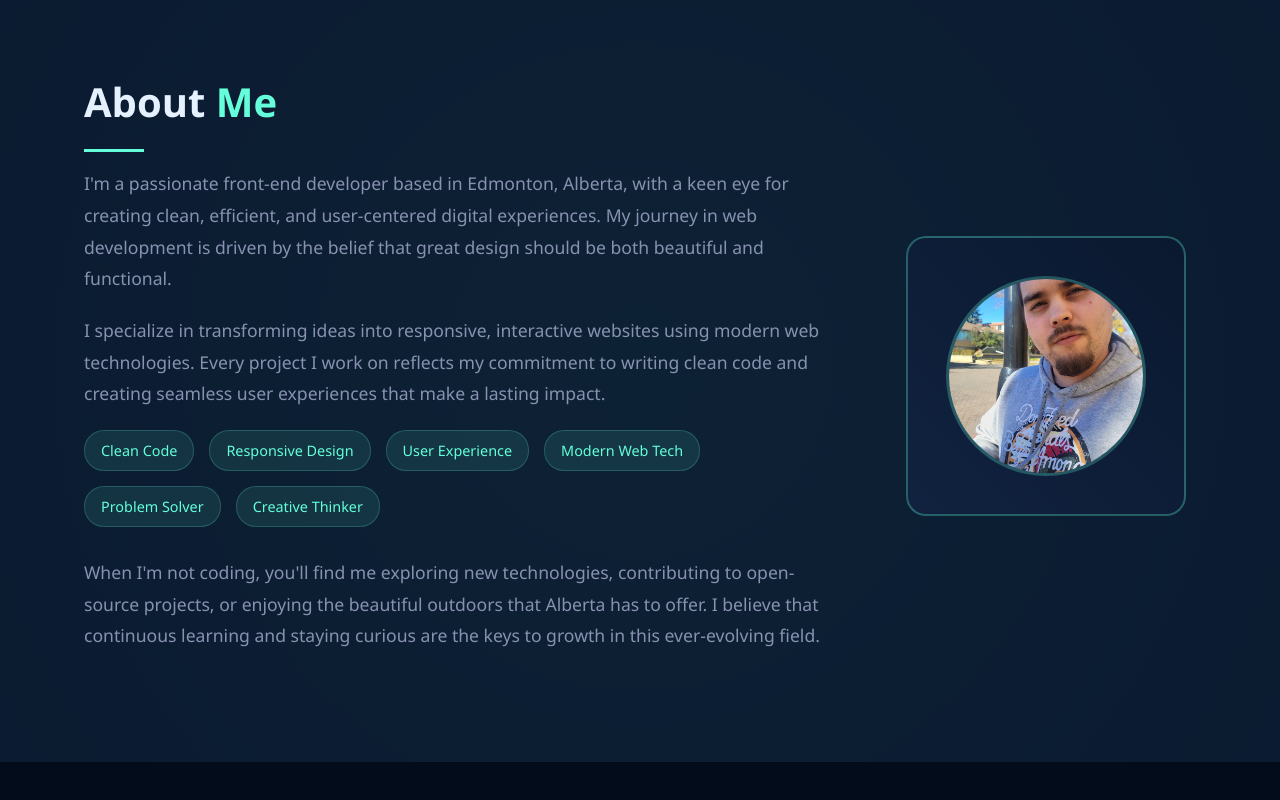
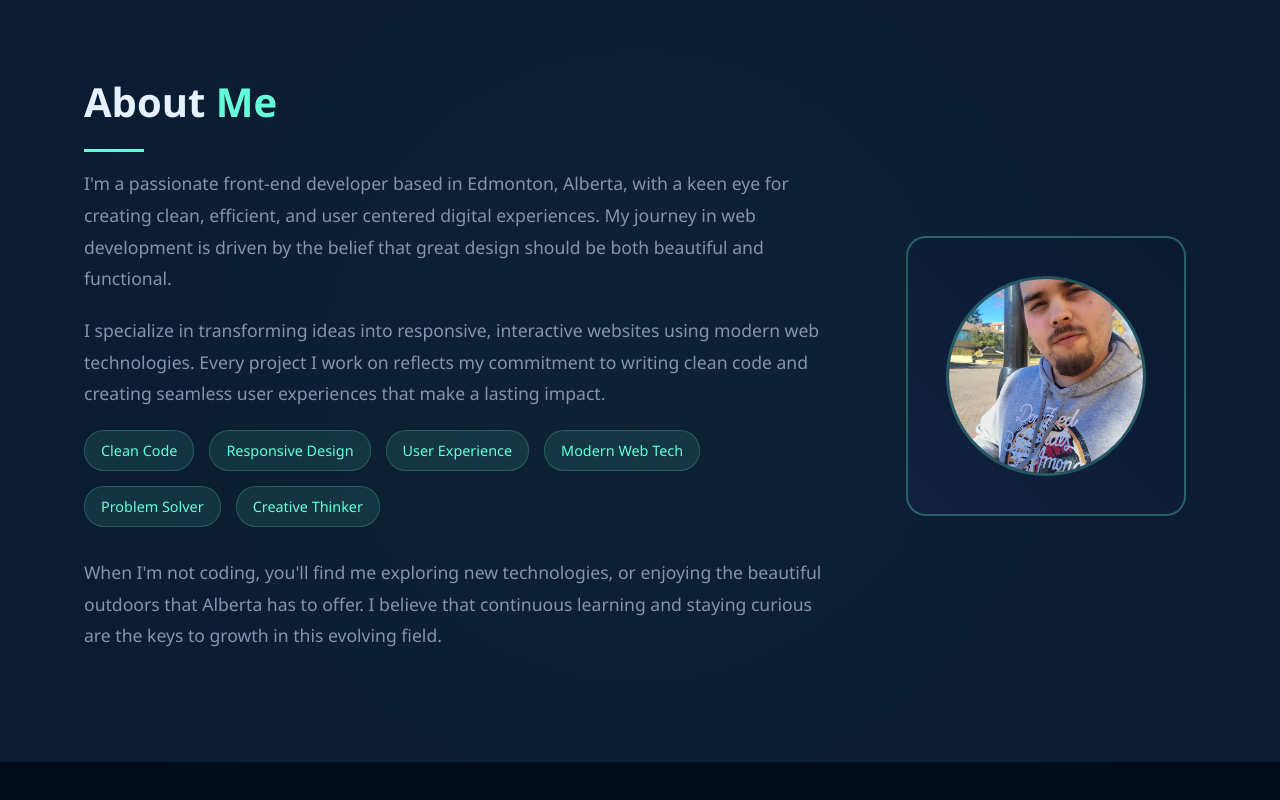
Before and after one commit to Reubyrod/Portfolio2025, a plain HTML site: page html/index.html in a window 1280 px wide. Shown: the part 644-1444 px from the top of the page. Drawn offline with Linux system fonts and the light colour scheme.

Commit message:
editing the about me paragraph and adding the alt text for my profile picture

```diff
--- a/html/index.html
+++ b/html/index.html
@@ -60,7 +60,7 @@
                     <h2>About <span>Me</span></h2>
                     <p>
                         I'm a passionate front-end developer based in Edmonton, Alberta, with a keen eye for creating
-                        clean, efficient, and user-centered digital experiences. My journey in web development is driven
+                        clean, efficient, and user centered digital experiences. My journey in web development is driven
                         by the belief that great design should be both beautiful and functional.
                     </p>
                     <p>
@@ -77,15 +77,15 @@
                         <span class="highlight-item">Creative Thinker</span>
                     </div>
                     <p>
-                        When I'm not coding, you'll find me exploring new technologies, contributing to open-source
-                        projects, or enjoying the beautiful outdoors that Alberta has to offer. I believe that
-                        continuous learning and staying curious are the keys to growth in this ever-evolving field.
+                        When I'm not coding, you'll find me exploring new technologies, or enjoying the beautiful
+                        outdoors that Alberta has to offer. I believe that
+                        continuous learning and staying curious are the keys to growth in this evolving field.
                     </p>
                 </div>
                 <div class="about-avatar">
                     <div class="avatar-container">
                         <div class="avatar-placeholder">
-                            <img src="../images/20231008_141150.jpg" alt="">
+                            <img src="../images/20231008_141150.jpg" alt="headshot of me Reuben Sawdo">
                         </div>
                     </div>
                 </div>
```
